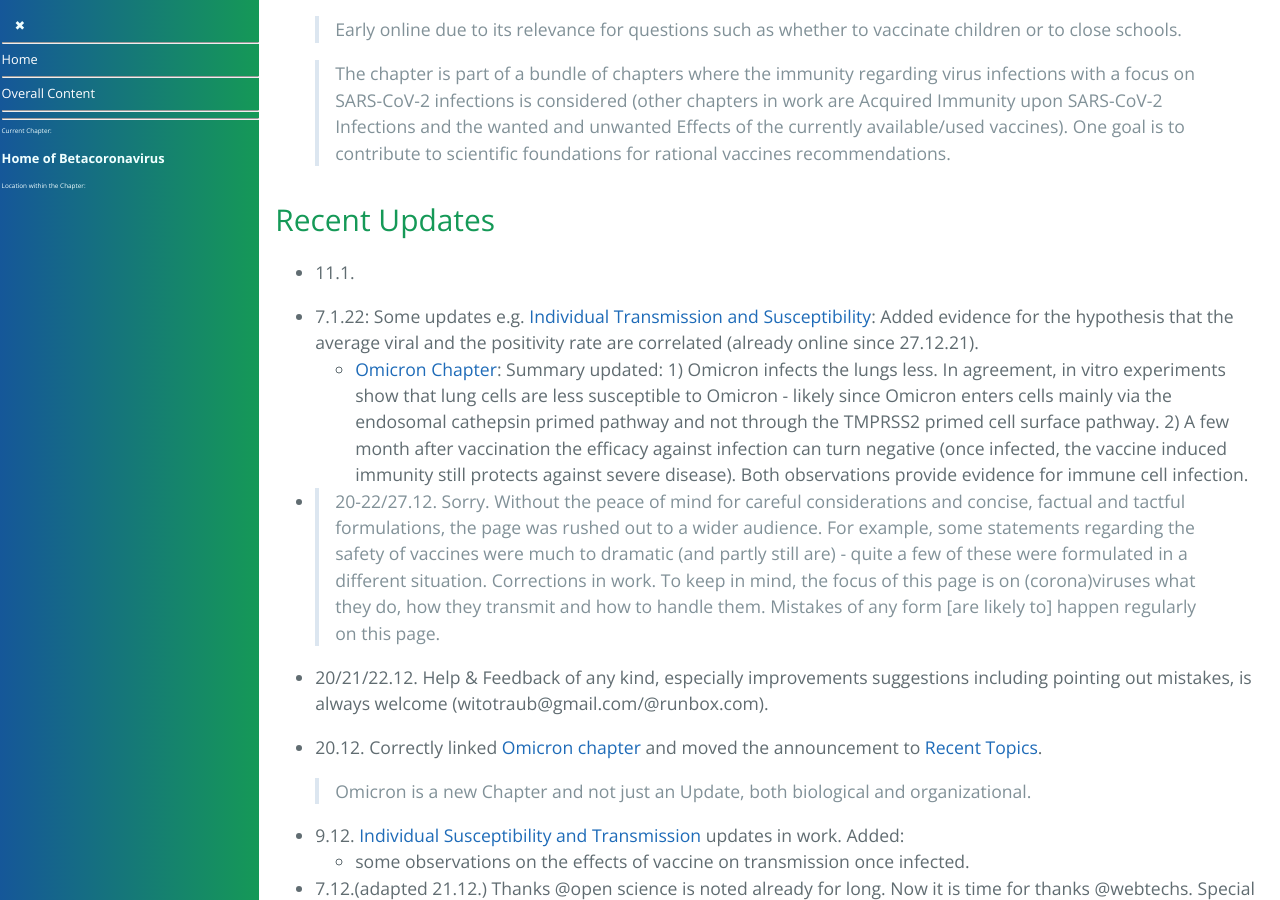
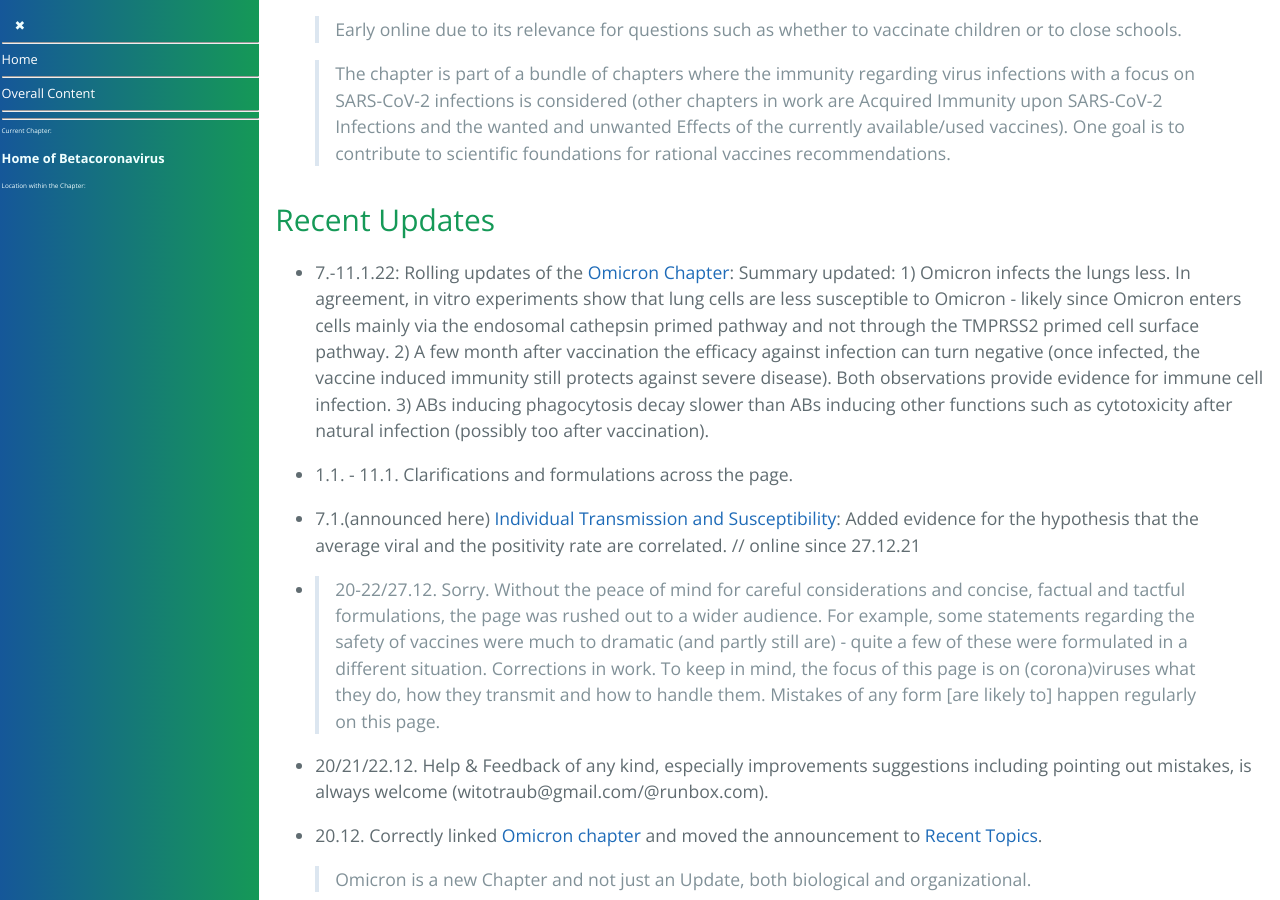
Before and after one commit to forestgrape/coronavirus, a Jekyll site: the page built from index.md, in a window 1280 px wide and 900 px high, scrolled down 2300 px. Built offline with Jekyll 4.4.1, drawn with Linux system fonts in a browser that asks for light colours; our own code applies the rules of GitHub Pages for plain Markdown files.

Commit message:
update section

```diff
--- a/index.md
+++ b/index.md
@@ -72,10 +72,12 @@ This section overviews the entire content. The [content section](#content) lists
 
 <!-- 5.12.21: As RNA vaccines turned out they don't tame SARS-CoV-2, from a coronavirus perspective alone one should stop mass vaccination.-->
 
-- 11.1.
+- 7.-11.1.22: Rolling updates of the [Omicron Chapter](2_biological/omicron.md): Summary updated: 1) Omicron infects the lungs less. In agreement, in vitro experiments show that lung cells are less susceptible to Omicron - likely since Omicron enters cells mainly via the endosomal cathepsin primed pathway and not through the TMPRSS2 primed cell surface pathway. 2) A few month after vaccination the efficacy against infection can turn negative (once infected, the vaccine induced immunity still protects against severe disease). Both observations provide evidence for immune cell infection. 3) ABs inducing phagocytosis decay slower than ABs inducing other functions such as cytotoxicity after natural infection (possibly too after vaccination).
 
-- 7.1.22: Some updates e.g. [Individual Transmission and Susceptibility](5_epidemiological/individual_susceptibility_and_transmission.md): Added evidence for the hypothesis that the average viral and the positivity rate are correlated (already online since 27.12.21).
-  - [Omicron Chapter](2_biological/omicron.md): Summary updated: 1) Omicron infects the lungs less. In agreement, in vitro experiments show that lung cells are less susceptible to Omicron - likely since Omicron enters cells mainly via the endosomal cathepsin primed pathway and not through the TMPRSS2 primed cell surface pathway. 2) A few month after vaccination the efficacy against infection can turn negative (once infected, the vaccine induced immunity still protects against severe disease). Both observations provide evidence for immune cell infection.
+- 1.1. - 11.1. Clarifications and formulations across the page.
+
+- 7.1.(announced here) [Individual Transmission and Susceptibility](5_epidemiological/individual_susceptibility_and_transmission.md): Added evidence for the hypothesis that the average viral and the positivity rate are correlated. // online since 27.12.21
+
 
 - > 20-22/27.12. Sorry. Without the peace of mind for careful considerations and concise, factual and tactful formulations, the page was rushed out to a wider audience. For example, some statements regarding the safety of vaccines were much to dramatic (and partly still are) - quite a few of these were formulated in a different situation. Corrections in work. To keep in mind, the focus of this page is on (corona)viruses what they do, how they transmit and how to handle them. Mistakes of any form [are likely to] happen regularly on this page.
 
```
